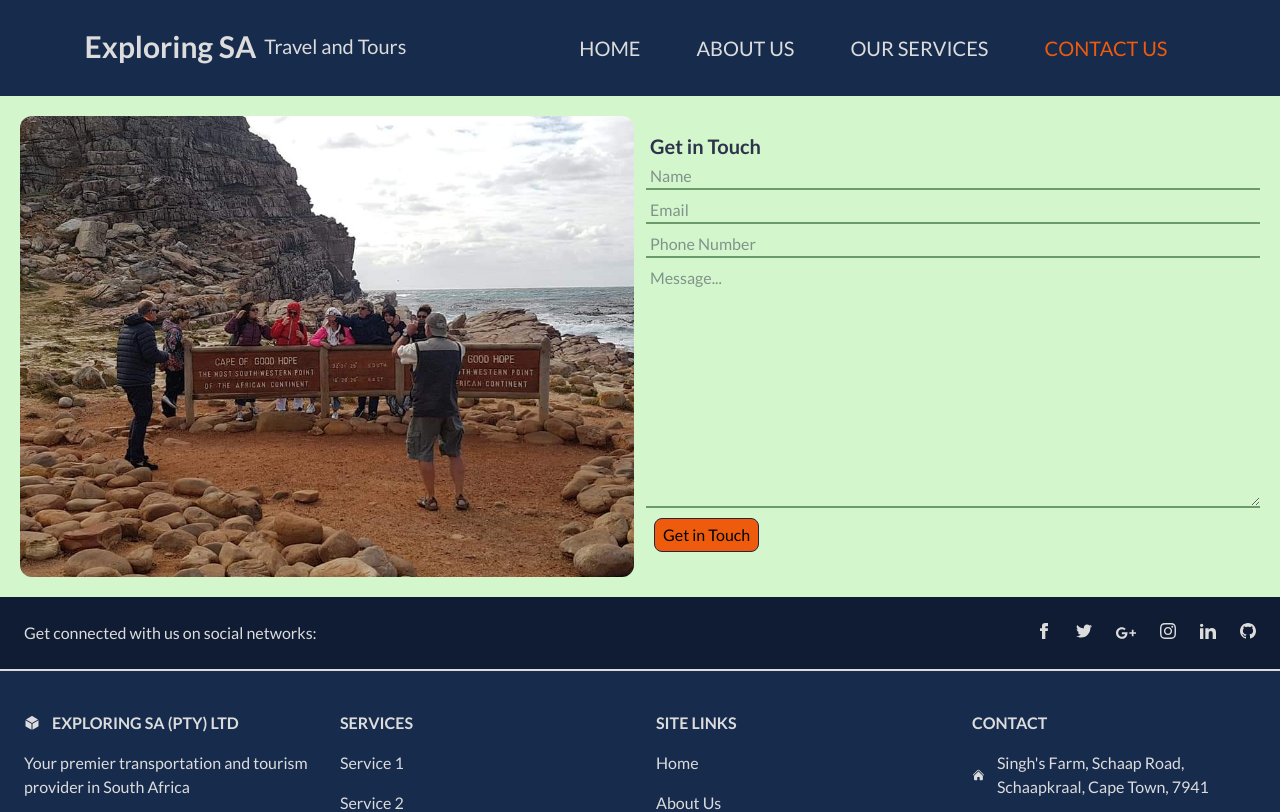
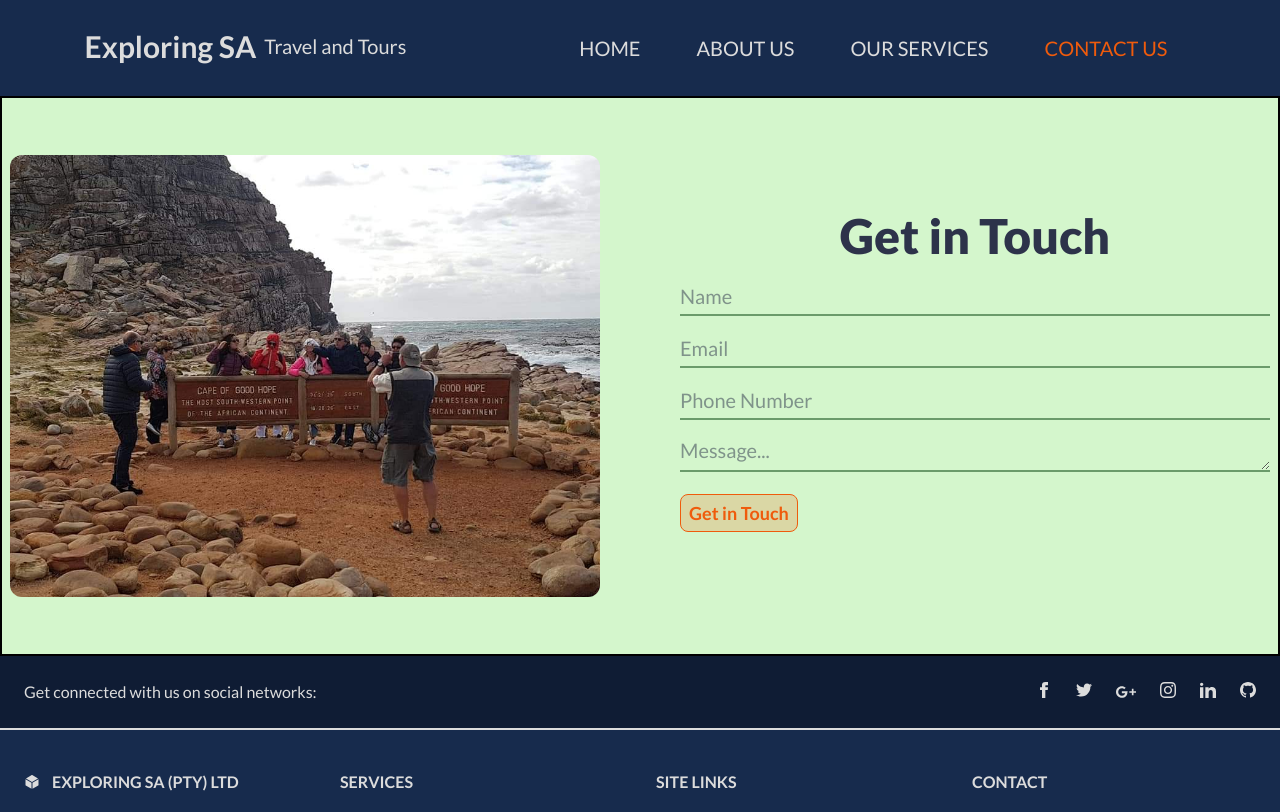
Before and after one commit to Riyaazct/exploringsa, a React (Create React App) app: page /contact in a window 1280 px wide. Shown: the top 812 px of the page. Built offline with nearby package versions, Linux system fonts and the light colour scheme; what tailwindcss-animated would draw is missing.

Commit message:
complete form less icons

```diff
--- a/src/routes/Contact.js
+++ b/src/routes/Contact.js
@@ -1,10 +1,10 @@
 import React from "react";
 
 const Contact = () => (
-  <section className="bg-lightGreen">
+  <section className="bg-lightGreen md:h-[55vh] lg:h-[70vh]">
     <div
-      className="flex flex-col items-center w-screen h-full gap-3 p-5 max-w-7xl
-                     md:flex-row md:mx-auto"
+      className="flex flex-col items-center w-full h-full p-2 gap-x-5 gap-y-10 max-w-7xl py-8
+                     md:flex-row md:mx-auto xl:gap-x-20 border-2"
     >
       {/*  */}
 
@@ -19,35 +19,44 @@ const Contact = () => (
 
       {/* FORM */}
       <div className="w-full h-auto">
-        <h1 className="text-xl font-bold text-gray pl-1">
+        <h1
+          className="text-2xl font-extrabold text-gray mb-3 md:text-center
+                       lg:text-3xl xl:text-5xl"
+        >
           Get in Touch
         </h1>
         <form action="">
           <input
-            className="my-1 w-full bg-lightGreen border-b-[2px] border-opacity-50  border-[#04420C] placeholder:text-[#2D334A] placeholder:opacity-50 placeholder:pl-1"
+            className="my-1 w-full bg-lightGreen border-b-[2px] border-opacity-50  border-[#04420C] placeholder:text-[#2D334A] placeholder:opacity-50 placeholder:text-lg
+                       lg:my-2 lg:h-9 lg:placeholder:text-xl"
             type="text"
             placeholder="Name"
           />
           <input
-            className="my-1 w-full bg-lightGreen border-b-[2px] border-opacity-50  border-[#04420C] placeholder:text-[#2D334A] placeholder:opacity-50 placeholder:pl-1"
+            className="my-1 w-full bg-lightGreen border-b-[2px] border-opacity-50  border-[#04420C] placeholder:text-[#2D334A] placeholder:opacity-50 placeholder:text-lg
+                       lg:my-2 lg:h-9 lg:placeholder:text-xl"
             type="text"
             placeholder="Email"
           />
           <input
-            className="my-1 w-full bg-lightGreen border-b-[2px] border-opacity-50  border-[#04420C] placeholder:text-[#2D334A] placeholder:opacity-50 placeholder:pl-1"
+            className="my-1 w-full bg-lightGreen border-b-[2px] border-opacity-50  border-[#04420C] placeholder:text-[#2D334A] placeholder:opacity-50 placeholder:text-lg
+                       lg:my-2 lg:h-9 lg:placeholder:text-xl"
             type="text"
             placeholder="Phone Number"
           />
           <textarea
-            className=" relative my-1 w-full bg-lightGreen border-b-[2px] border-opacity-50  border-[#04420C] placeholder:text-[#2D334A] placeholder:opacity-50 placeholder:pl-1"
+            className=" relative my-1 w-full bg-lightGreen border-b-[2px] border-opacity-50  border-[#04420C] placeholder:text-[#2D334A] placeholder:opacity-50 placeholder:text-lg
+                       lg:my-2 lg:h-9 lg:placeholder:text-xl"
             name=""
             id=""
             cols="20"
-            rows="10"
+            rows="1"
             placeholder="Message..."
           ></textarea>
         </form>
-        <button className="mb-2 ml-2">Get in Touch</button>
+        <button className="my-2 text-orange bg-opacity-20 font-bold border-orange lg:text-lg">
+          Get in Touch
+        </button>
       </div>
     </div>
   </section>
--- a/src/routes/WhyChooseUs.js
+++ b/src/routes/WhyChooseUs.js
@@ -21,7 +21,7 @@ const WhyChooseUs = () => {
       <div
         className="text-blueText relative top-5 md:top-44 grid grid-cols-2 p-1 z-20 gap-3 w-screen
                         sm:gap-y-5 sm:top-[20%] sm:grid-cols-2
-                        lg:max-w-[90%] lg:left-[5%]
+                        lg:max-w-[90%] lg:left-[5%] lg:top-[3rem]
                         xl:max-w-[85%] xl:left-[8%]"
       >
         {/* CARD #1 */}
```
